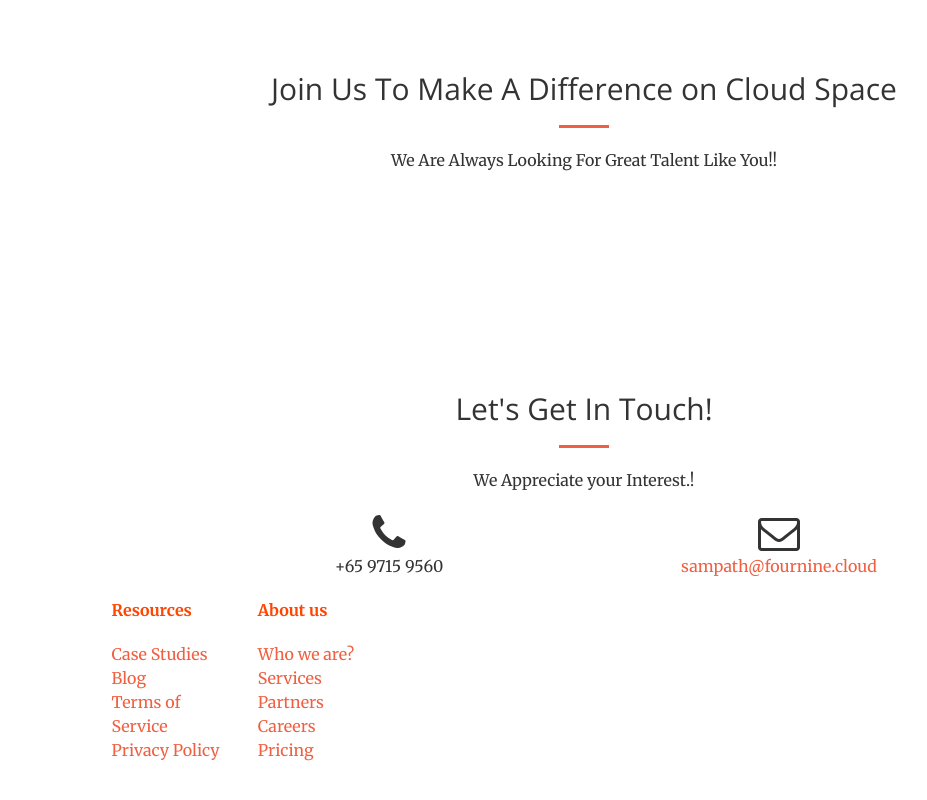
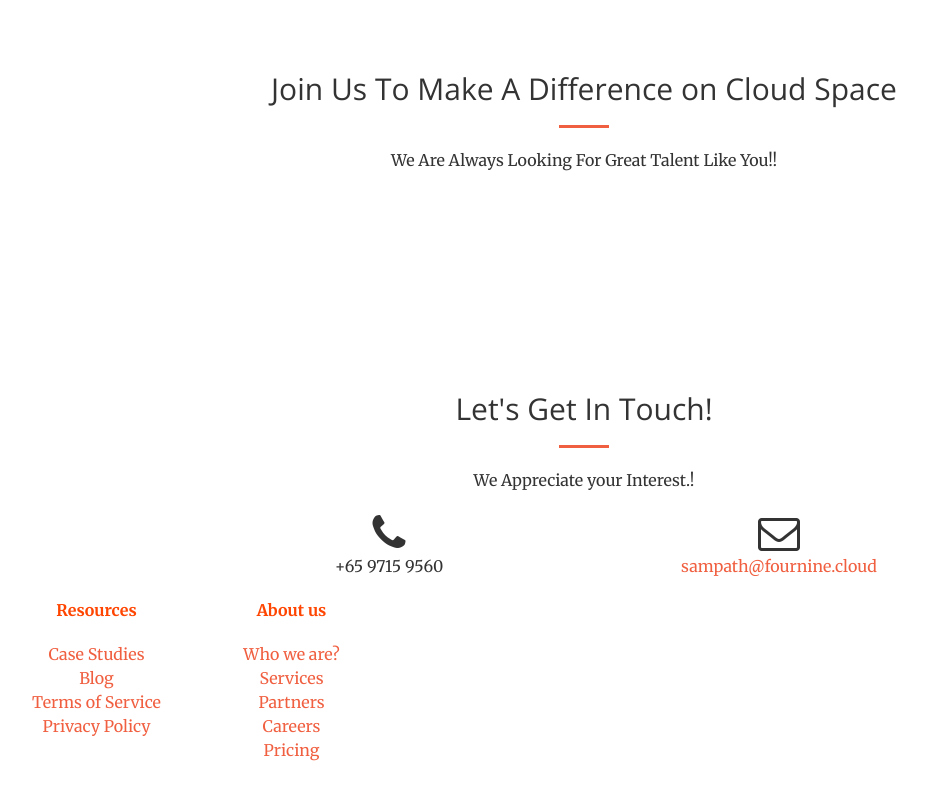
Before and after one commit to dileep-p/fnc, a website: page index.html in a window 1280 px wide. Shown: the part 3202-4002 px from the top of the page, without its empty margins (56-983 px from the left). Drawn offline with nearby package versions, Linux system fonts and the light colour scheme.

Commit message:
Update index.html

```diff
--- a/index.html
+++ b/index.html
@@ -310,7 +310,7 @@
                     <i class="fa fa-envelope-o fa-3x sr-contact"></i>
                     <p><a href="mailto:your-email@your-domain.com">sampath@fournine.cloud</a></p>
                 </div>
-		<div class="col-lg-3 col-lg-offset-1">
+		<div class="col-lg-4 text-center">
                 <div class="row">
                     <div class="col-lg-6">
                         <p style="color: orangered;font-weight: bolder;">Resources</p>
```
